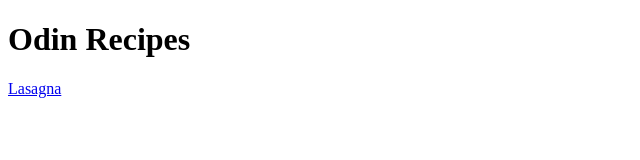
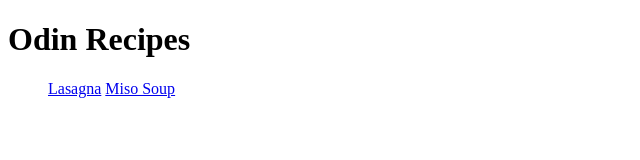
Before and after one commit to dungdul/odin-recipes, a plain HTML site: page index.html in a window 1280 px wide. Shown: the whole page, without its empty margins (0-640 px from the left). Drawn offline with Linux system fonts and the light colour scheme.

Commit message:
Put links on index.html to an unordered list
Without using a list, the links will be on the same line.

```diff
--- a/index.html
+++ b/index.html
@@ -7,6 +7,9 @@
 </head>
 <body>
     <h1>Odin Recipes</h1>
-    <a href="recipes/lasagna.html">Lasagna</a>
+    <ul>
+        <a href="recipes/lasagna.html">Lasagna</a>
+        <a href="recipes/miso-soup.html">Miso Soup</a>
+    </ul>
 </body>
 </html>
```
